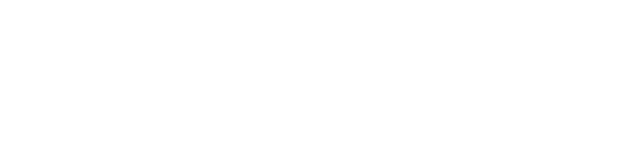
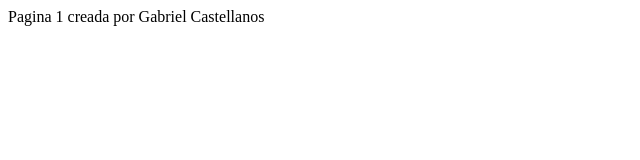
Before and after one commit to ksolo-2022439/proyecto_equipo, a plain HTML site: page pages/page_one.html in a window 1280 px wide. Shown: the whole page, without its empty margins (0-640 px from the left). Drawn offline with Linux system fonts and the light colour scheme.

Commit message:
Gabriel ha modificado la pagina 1

```diff
--- a/pages/page_one.html
+++ b/pages/page_one.html
@@ -3,9 +3,11 @@
 <head>
     <meta charset="UTF-8">
     <meta name="viewport" content="width=device-width, initial-scale=1.0">
-    <title>Document</title>
+    <title>Pagina 1</title>
 </head>
 <body>
-
+    <section>
+        Pagina 1 creada por Gabriel Castellanos
+    </section>
 </body>
 </html>
```
